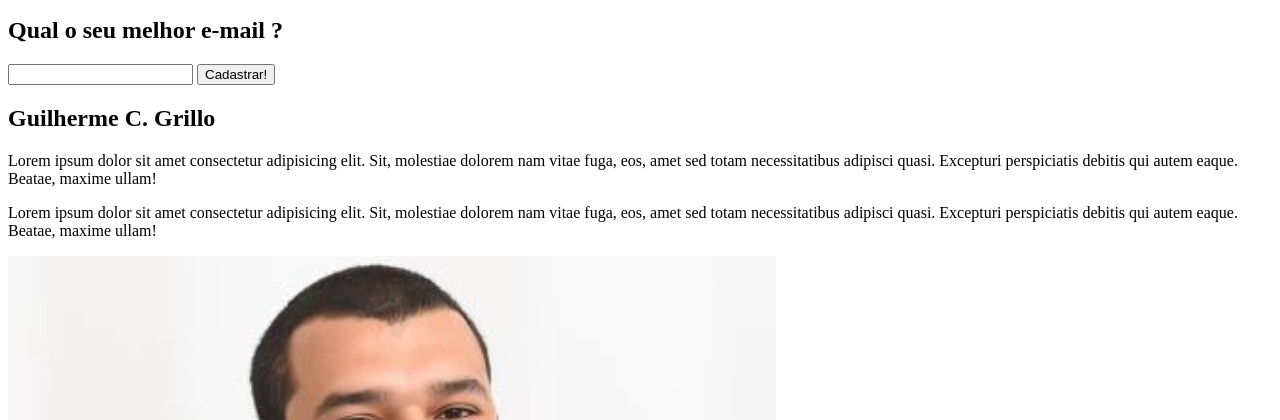
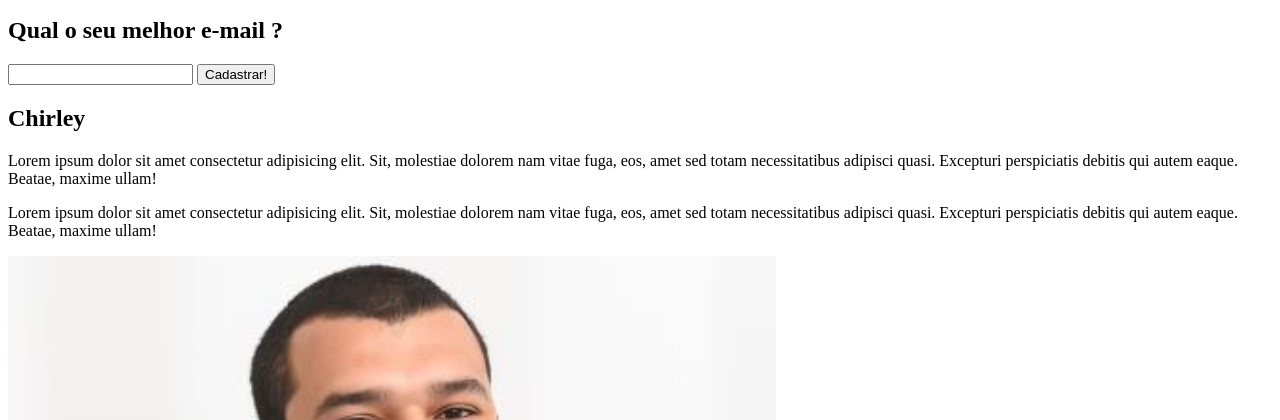
Before and after one commit to dansoares8/p16.chirley.locacoes, a PHP site: page / in a window 1280 px wide. Shown: the part 205-625 px from the top of the page. Run offline with PHP 8.4, Linux system fonts and the light colour scheme.

Commit message:
Update index.php

```diff
--- a/index.php
+++ b/index.php
@@ -42,7 +42,7 @@
     <section class="descricao-autor">
         <div class="center">
             <div class="w50">
-                <h2>Guilherme C. Grillo</h2>
+                <h2>Chirley</h2>
                 <p>Lorem ipsum dolor sit amet consectetur adipisicing elit. Sit, molestiae dolorem nam vitae fuga, eos, amet sed totam necessitatibus adipisci quasi. Excepturi perspiciatis debitis qui autem eaque. Beatae, maxime ullam!</p>
                 <p>Lorem ipsum dolor sit amet consectetur adipisicing elit. Sit, molestiae dolorem nam vitae fuga, eos, amet sed totam necessitatibus adipisci quasi. Excepturi perspiciatis debitis qui autem eaque. Beatae, maxime ullam!</p>
             </div><!--w50-->
```
